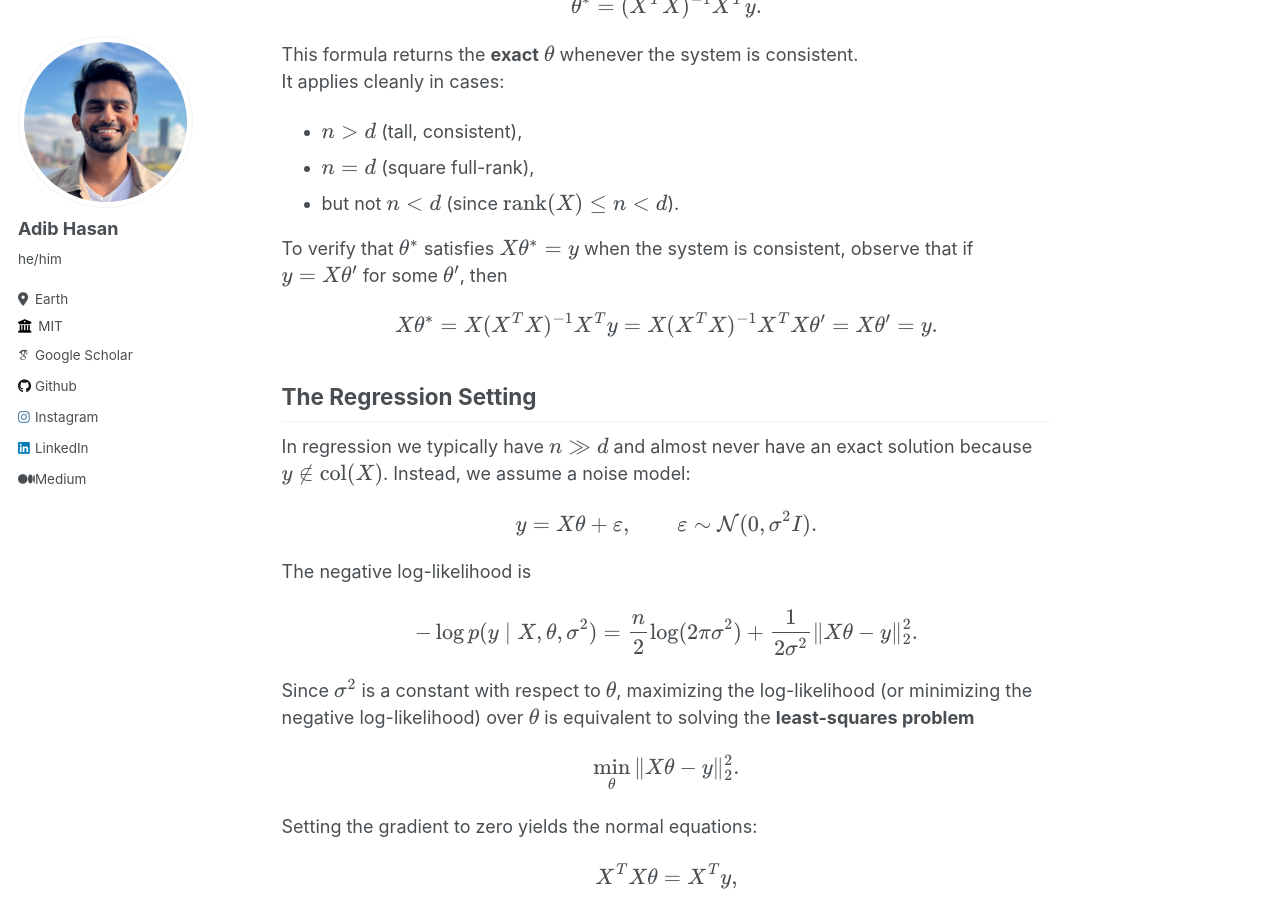
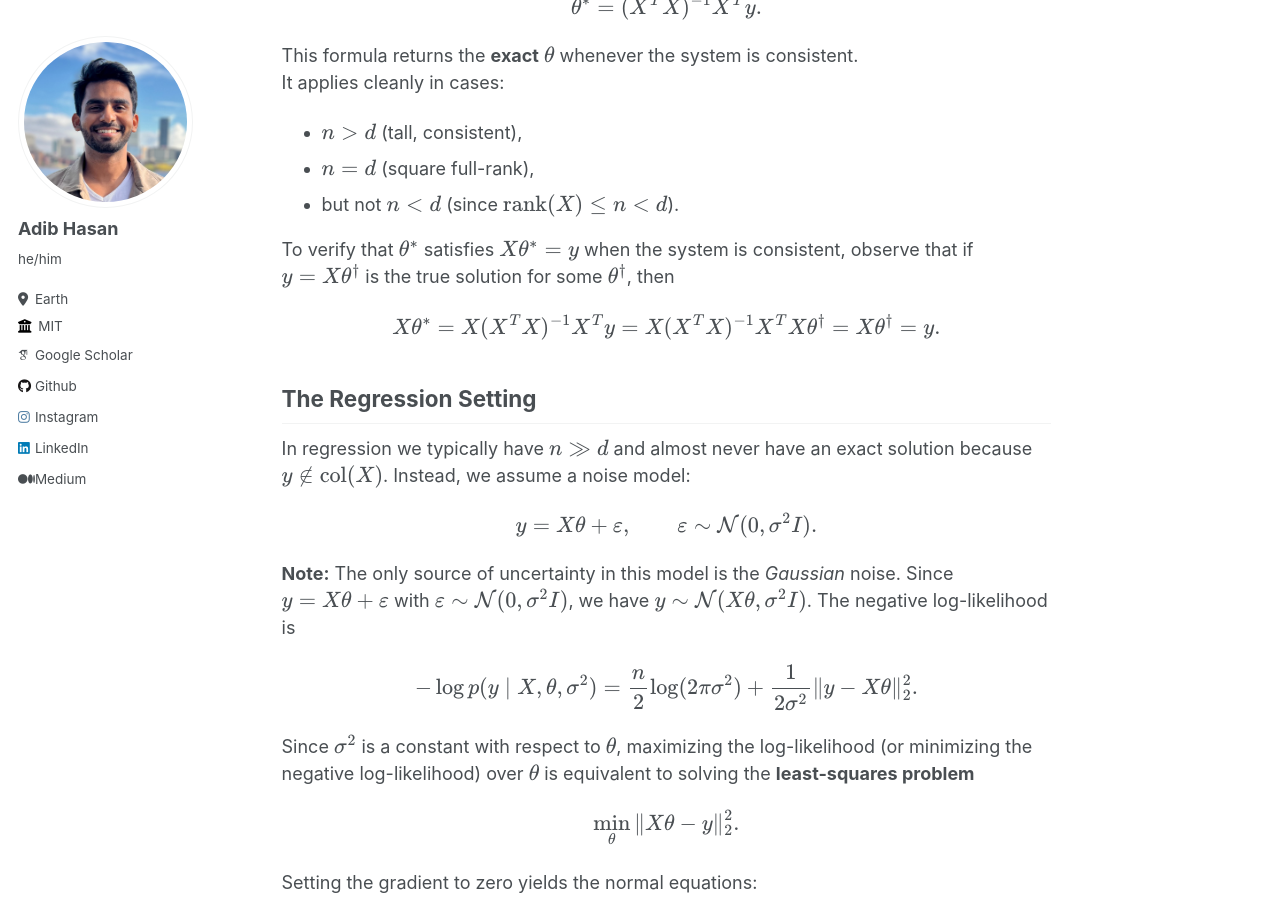
Before and after one commit to Neehan/neehan.github.io, a Jekyll site: the page built from _blog/linear-regression.md, in a window 1280 px wide and 900 px high, scrolled down 1477 px. Built offline with Jekyll 4.4.1, drawn with Linux system fonts in a browser that asks for light colours; some web fonts are replaced; some of the changed text lies outside the part shown.

Commit message:
fixed some text

```diff
--- a/_blog/linear-regression.md
+++ b/_blog/linear-regression.md
@@ -38,7 +38,7 @@ If both conditions hold—i.e., $\operatorname{rank}(X) = \operatorname{rank}([X
 Multiply both sides of (1) by $X^T$ to obtain the **normal equations**:
 
 $$
-X^TX\theta = X^Ty.
+X^TX\theta = X^Ty.\qquad (2)
 $$
 
 Note that $X^TX$ is a $d \times d$ square matrix. To determine when this system has a unique solution, we need to understand when $X^TX$ is invertible.
@@ -64,10 +64,10 @@ It applies cleanly in cases:
 - $n = d$ (square full-rank),
 - but not $n < d$ (since $\operatorname{rank}(X) \le n < d$).
 
-To verify that $\theta^\*$ satisfies $X\theta^\* = y$ when the system is consistent, observe that if $y = X\theta'$ for some $\theta'$, then
+To verify that $\theta^\*$ satisfies $X\theta^\* = y$ when the system is consistent, observe that if $y = X\theta^\dagger$ is the true solution for some $\theta^\dagger$, then
 
 $$
-X\theta^* = X(X^TX)^{-1}X^Ty = X(X^TX)^{-1}X^TX\theta' = X\theta' = y.
+X\theta^* = X(X^TX)^{-1}X^Ty = X(X^TX)^{-1}X^TX\theta^\dagger = X\theta^\dagger = y.
 $$
 
 ## The Regression Setting
@@ -78,10 +78,10 @@ $$
 y = X\theta + \varepsilon, \qquad \varepsilon \sim \mathcal{N}(0, \sigma^2 I).
 $$
 
-The negative log-likelihood is
+**Note:** The only source of uncertainty in this model is the *Gaussian* noise. Since $y = X\theta + \varepsilon$ with $\varepsilon \sim \mathcal{N}(0, \sigma^2 I)$, we have $y \sim \mathcal{N}(X\theta, \sigma^2 I)$. The negative log-likelihood is
 
 $$
--\log p(y \mid X, \theta, \sigma^2) = \frac{n}{2}\log(2\pi\sigma^2) + \frac{1}{2\sigma^2}\|X\theta - y\|_2^2.
+-\log p(y \mid X, \theta, \sigma^2) = \frac{n}{2}\log(2\pi\sigma^2) + \frac{1}{2\sigma^2}\|y - X\theta\|_2^2.
 $$
 
 Since $\sigma^2$ is a constant with respect to $\theta$, maximizing the log-likelihood (or minimizing the negative log-likelihood) over $\theta$ is equivalent to solving the **least-squares problem**
```
Also changed, not shown: other parts of _blog/linear-regression.md (+1 -1 lines).
